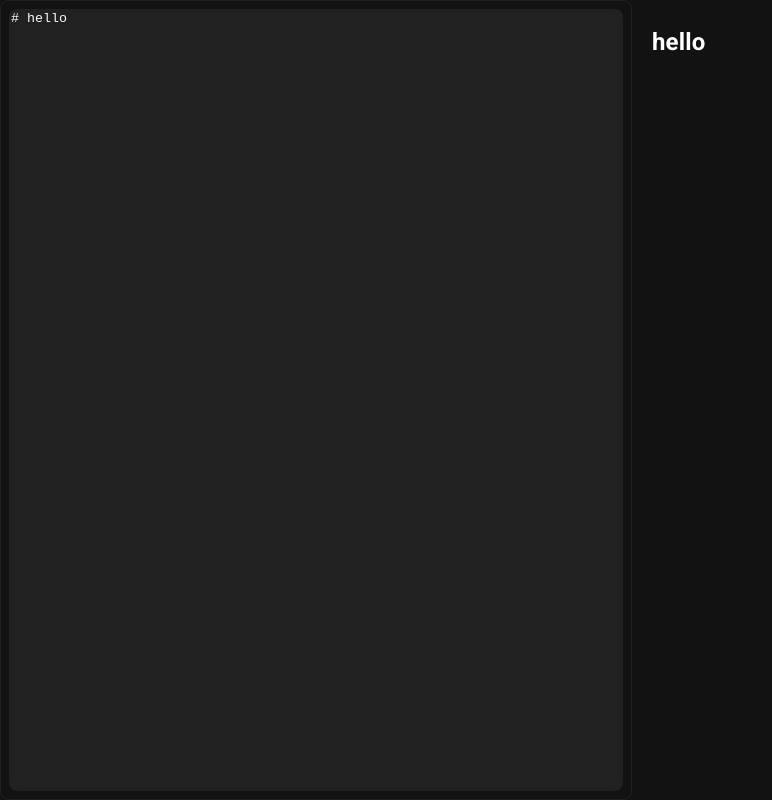
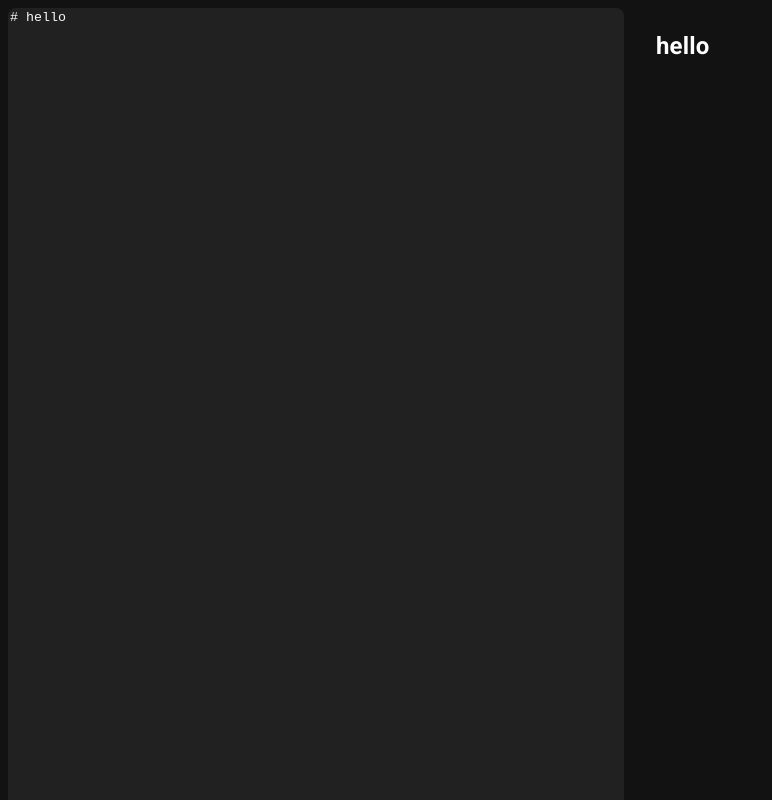
Before and after one commit to TheDAOS/MD3-TW4, a React (Vite) app: page / in a window 1280 px wide. Shown: the whole page, without its empty margins (0-772 px from the left). Built offline with nearby package versions, Linux system fonts and the light colour scheme.

Commit message:
refactor: simplify layout by removing unnecessary styles and consolidating box properties

```diff
--- a/src/App.jsx
+++ b/src/App.jsx
@@ -11,48 +11,42 @@ function App() {
     setMarkdown(e.target.value);
   };
 
-  const boxStyle = {
+  const boxStyle = { p: 1, border: '0px solid #212121', borderRadius: '8px' }
+
+  const gridStyle = { height: '100%', overflow: 'auto' };
+
+  const sideStyle = {
+    width: '100%',
     height: '100%',
-    display: 'flex',
-    flexDirection: 'column'
-  };
-
-  const innerBoxStyle = {
-    flex: 1,
-    overflow: 'auto',
-    borderRadius: '8px'
-  };
+    borderRadius: '8px',
+    scrollBehavior: 'smooth',
+  }
 
   return (
     <Grid container spacing={2} style={{ height: '100vh' }}>
-      <Grid size={6} style={{ height: '100%' }}>
-        <Box component="section" sx={{ p: 1, border: '1px solid #212121', borderRadius: '8px', ...boxStyle }}>
+      <Grid size={6} style={gridStyle}>
+        <Box component="section" sx={boxStyle}>
           <TextareaAutosize
             value={markdown}
             onChange={handleChange}
             placeholder="Write your Markdown here..."
             style={{
-              width: '100%',
-              height: '100%',
+              ...sideStyle,
               boxSizing: 'border-box',
               resize: 'none',
               backgroundColor: '#212121',
               color: '#fafafa',
               outline: 'none',
-              borderRadius: '8px',
               border: 'none',
-              ...innerBoxStyle,
             }}
           />
         </Box>
       </Grid>
-      <Grid size={6} style={{ height: '100%', overflow: 'auto' }}>
-        <Box component="section" sx={{ p: 0.5, border: '0px solid #212121', borderRadius: '8px', height: '100%', ...boxStyle }}>
+      <Grid size={6} style={gridStyle}>
+        <Box component="section" sx={boxStyle}>
           <ReactMarkdown
             style={{
-              borderRadius: '8px',
-              height: '100%',
-              ...innerBoxStyle,
+              ...sideStyle,
             }}
           >
             {markdown}
```
